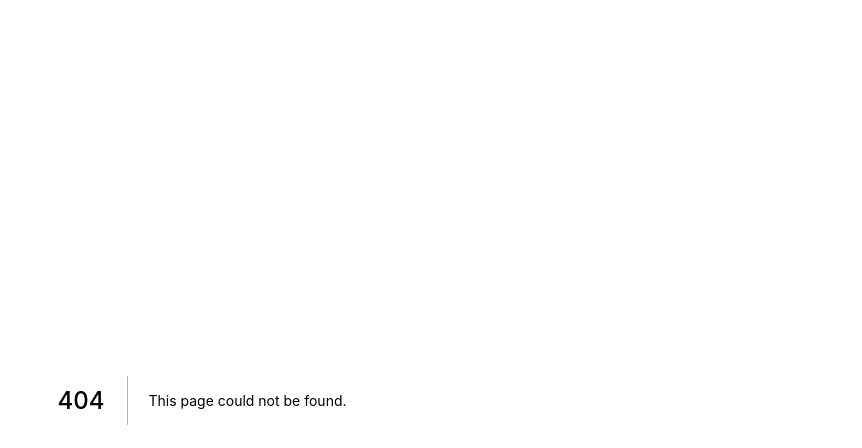
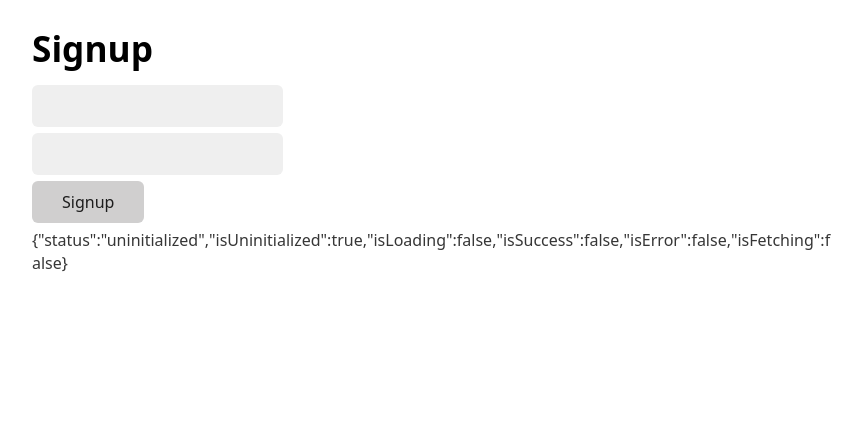
Before and after one commit to dambusm/saas-starter, a Next.js app in the folder app/: page /auth/signup in a window 1280 px wide. Before the commit this address had no page. Shown: the top 448 px of the page, without its empty margins (208-1070 px from the left). Built offline with nearby package versions, Linux system fonts and the light colour scheme.

Commit message:
Handle signup with serverless function since Directus has no public signup endpoint

```diff
--- /dev/null
+++ b/app/src/pages/auth/signup/index.tsx
@@ -0,0 +1,36 @@
+import React, { FC, useRef, useState } from 'react';
+import {
+  useLazyLoginQuery,
+  useLazySignupQuery,
+} from '../../../store/auth/auth-queries';
+import { dataManager } from '../../_app';
+import styles from '../../posts/posts.module.scss';
+
+const Index: FC = (props) => {
+  const emailRef = useRef<HTMLInputElement>(null);
+  const passwordRef = useRef<HTMLInputElement>(null);
+  const [formData, setFormData] = useState();
+  const [login, result, lastPromiseInfo] = useLazySignupQuery();
+  return (
+    <div>
+      <h1>Signup</h1>
+      <input type={'email'} required ref={emailRef} />
+      <input type={'password'} required ref={passwordRef} />
+      <button
+        onClick={async () => {
+          const email = emailRef.current?.value;
+          const password = passwordRef.current?.value;
+          if (!email || !password) {
+            throw new Error('Missing expected value');
+          }
+          await login({ email, password });
+        }}
+      >
+        Signup
+      </button>
+      {JSON.stringify(result)}
+    </div>
+  );
+};
+
+export default Index;
--- a/app/src/store/auth/auth-queries.ts
+++ b/app/src/store/auth/auth-queries.ts
@@ -4,7 +4,7 @@ import { executeQueryAndTransformResponse } from '../store';
 
 export const authQueries = createApi({
   reducerPath: 'auth',
-  baseQuery: fetchBaseQuery(), // Not used
+  baseQuery: fetchBaseQuery({ baseUrl: '/api/auth' }),
   endpoints: (build) => ({
     login: build.query({
       queryFn: async ({
@@ -19,18 +19,13 @@ export const authQueries = createApi({
         ),
     }),
     signup: build.query({
-      queryFn: async ({
-        email,
-        password,
-      }: {
-        email: string;
-        password: string;
-      }) =>
-        executeQueryAndTransformResponse(() =>
-          dataManager.authManager.signup(email, password)
-        ),
+      query: ({ email, password }: { email: string; password: string }) => ({
+        url: 'signup',
+        method: 'POST',
+        body: { email, password },
+      }),
     }),
   }),
 });
 
-export const { useLazyLoginQuery } = authQueries;
+export const { useLazyLoginQuery, useLazySignupQuery } = authQueries;
--- a/packages/data-lib/src/data-sources/directus/directus-sdk.ts
+++ b/packages/data-lib/src/data-sources/directus/directus-sdk.ts
@@ -9,6 +9,9 @@ export class DirectusSdk {
   constructor(baseURL: string) {
     OpenAPI.BASE = baseURL;
   }
+  setAuthorizationHeader(token: string) {
+    OpenAPI.HEADERS = { Authorization: `Bearer ${token}` };
+  }
   ItemsManager = ItemsService;
   UsersManager = UsersService;
   AuthManager = AuthenticationService;
```
Also changed, not shown: app/src/pages/api/auth/signup.ts (added, +28 -0 lines), 1 other file (tests, documents, lock files or other folders).
